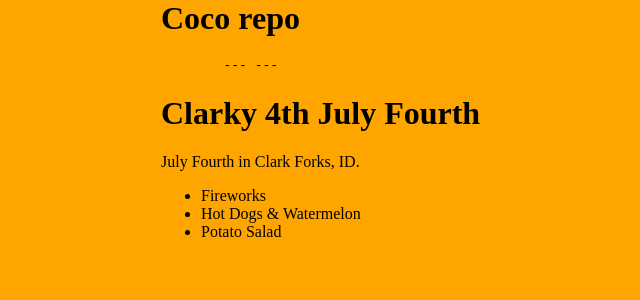
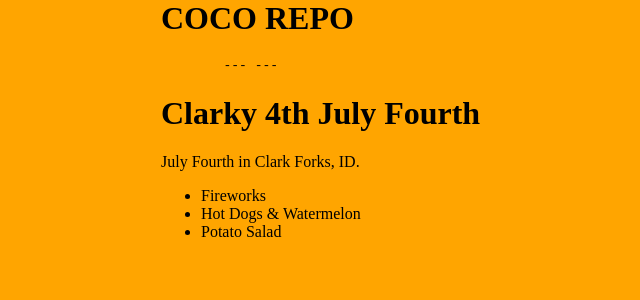
Before and after one commit to Jessiecorgy/coco, a Jekyll site: the page built from index.html, in a window 1280 px wide. Shown: the top 300 px of the page, without its empty margins (159-799 px from the left). Built offline with Jekyll 4.4.1, drawn with Linux system fonts in a browser that asks for light colours.

Commit message:
Update index.html

```diff
--- a/index.html
+++ b/index.html
@@ -1,7 +1,7 @@
 ---
 layout: default
 ---
-	<h1>{{ site.name | capitalize }}</h1>
+	<h1>{{ site.name | upcase }}</h1>
 
 	{% capture july %}
 		{% include_relative _posts/1776-07-04-fourth.md %}
```
